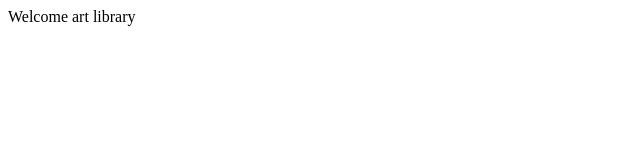
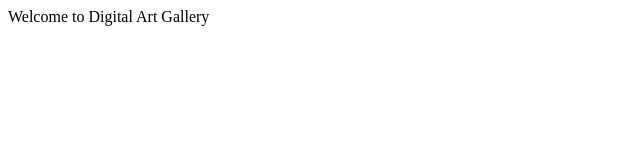
Before and after one commit to ChristopherEjiroghene/Fashion-Sense, a plain HTML site: page index.html in a window 1280 px wide. Shown: the full height of the page, 0-640 px from the left. Drawn offline with Linux system fonts and the light colour scheme.

Commit message:
updated index file

```diff
--- a/index.html
+++ b/index.html
@@ -1,5 +1,12 @@
-<html>
-Welcome
-
-  art library
+<!DOCTYPE html>
+<html lang="en">
+<head>
+  <meta charset="UTF-8">
+  <meta http-equiv="X-UA-Compatible" content="IE=edge">
+  <meta name="viewport" content="width=device-width, initial-scale=1.0">
+  <title>Document</title>
+</head>
+<body>
+  Welcome to Digital Art Gallery
+</body>
 </html>
```
